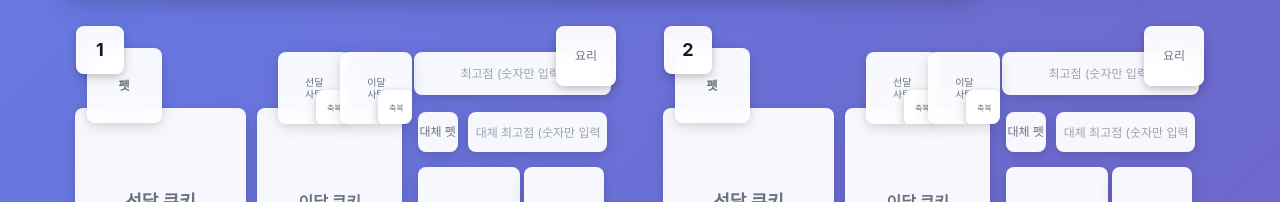
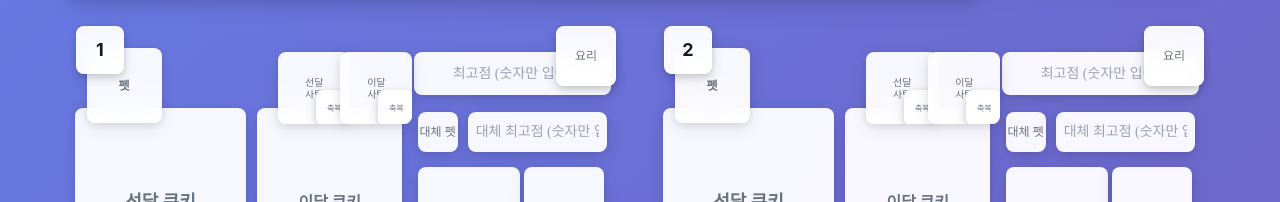
Before and after one commit to kgyujin/cookie-run-ovenbreak-combination-generator, a Next.js app: page / in a window 1280 px wide. Shown: the part 466-668 px from the top of the page. Built offline with nearby package versions, Linux system fonts and the light colour scheme; a web font is replaced by a local one.

Commit message:
점수 폰트 설정 동기화 및 외곽선 색상 설정 추가

```diff
--- a/components/ComboBlock.tsx
+++ b/components/ComboBlock.tsx
@@ -259,15 +259,28 @@ export default function ComboBlock({ arenaIndex }: { arenaIndex: number }) {
         disabled={isExporting}
         placeholder={isExporting ? '' : '최고점 (숫자만 입력)'}
         className={clsx(
-          'absolute px-2 py-1 text-xs text-center focus:outline-none placeholder-gray-400 disabled:cursor-not-allowed transition-all text-gray-800',
-          `${macosBase} ${unifiedShadow}`
+          'absolute px-2 py-1 text-center focus:outline-none placeholder-gray-400 disabled:cursor-not-allowed transition-all',
+          // 기존 text-gray-800 제거 (style에서 제어하기 위함)
+          // text-xs 클래스도 style의 fontSize가 덮어씌우므로 있어도 무관하지만 명시적으로 style 우선
+          arena.score.value && !isExporting ? 'bg-transparent' : `${macosBase} ${unifiedShadow}`
         )}
         style={{
           zIndex: 20,
           width: '35%',
           height: '10%',
           top: '9%',
-          right: '3%'
+          right: '3%',
+          // [추가된 부분] 설정된 폰트 색상과 크기 적용
+          color: fontSettings.scoreColor,
+          fontSize: `${fontSettings.scoreFontSize}px`,
+          fontFamily: fontSettings.fontFamily === 'Custom' ? 'CustomFont' : fontSettings.fontFamily, // (선택사항) 폰트 종류까지 맞추려면 추가
+          // ▼ [추가] 외곽선 스타일 적용
+          WebkitTextStroke: fontSettings.scoreStrokeWidth && fontSettings.scoreStrokeWidth > 0
+            ? `${fontSettings.scoreStrokeWidth}px ${fontSettings.scoreStrokeColor}`
+            : 'unset',
+
+          // (선택) 외곽선이 글자 안쪽을 먹지 않도록 바깥으로 그리기
+          paintOrder: 'stroke fill'
         }}
       />
 
@@ -406,14 +419,26 @@ export default function ComboBlock({ arenaIndex }: { arenaIndex: number }) {
           disabled={isExporting}
           placeholder={isExporting ? '' : '대체 최고점 (숫자만 입력)'}
           className={clsx(
-            'absolute px-2 py-1 text-xs text-center focus:outline-none placeholder-gray-400 disabled:cursor-not-allowed transition-all text-gray-800',
-            `${macosBase} ${unifiedShadow}`
+            'absolute px-2 py-1 text-center focus:outline-none placeholder-gray-400 disabled:cursor-not-allowed transition-all',
+             // 기존 text-gray-800 제거
+            arena.subScore.value && !isExporting ? 'bg-transparent' : `${macosBase} ${unifiedShadow}`
           )}
           style={{
             top: '2%',
             left: 'calc(2% + 50px)',
             right: '2%',
-            height: '40px'
+            height: '40px',
+            // [추가된 부분] 설정된 폰트 색상과 크기 적용
+            color: fontSettings.scoreColor,
+            fontSize: `${fontSettings.scoreFontSize}px`,
+            fontFamily: fontSettings.fontFamily === 'Custom' ? 'CustomFont' : fontSettings.fontFamily, // (선택사항)
+            // ▼ [추가] 외곽선 스타일 적용
+          WebkitTextStroke: fontSettings.scoreStrokeWidth && fontSettings.scoreStrokeWidth > 0
+            ? `${fontSettings.scoreStrokeWidth}px ${fontSettings.scoreStrokeColor}`
+            : 'unset',
+
+          // (선택) 외곽선이 글자 안쪽을 먹지 않도록 바깥으로 그리기
+          paintOrder: 'stroke fill'
           }}
         />
 
--- a/components/SettingsModal.tsx
+++ b/components/SettingsModal.tsx
@@ -33,6 +33,8 @@ export default function SettingsModal({ onClose }: { onClose: () => void }) {
   const [imageBackgroundColor, setImageBackgroundColor] = useState(fontSettings.imageBackgroundColor || '#ffffff');
   const [scoreColor, setScoreColor] = useState(fontSettings.scoreColor || '#111827');
   const [scoreFontSize, setScoreFontSize] = useState(fontSettings.scoreFontSize || 14);
+  const [scoreStrokeColor, setScoreStrokeColor] = useState(fontSettings.scoreStrokeColor || '#ffffff');
+  const [scoreStrokeWidth, setScoreStrokeWidth] = useState(fontSettings.scoreStrokeWidth || 0);
 
   // Display states
   const [scoreDisplayType, setScoreDisplayType] = useState(displaySettings.scoreDisplayType);
@@ -70,6 +72,8 @@ export default function SettingsModal({ onClose }: { onClose: () => void }) {
       imageBackgroundColor,
       scoreColor,
       scoreFontSize,
+      scoreStrokeColor,
+      scoreStrokeWidth,
     });
 
     // Save display settings
@@ -129,6 +133,8 @@ export default function SettingsModal({ onClose }: { onClose: () => void }) {
     setImageBackgroundColor('#ffffff');
     setScoreColor('#111827');
     setScoreFontSize(14);
+    setScoreStrokeColor('#ffffff');
+    setScoreStrokeWidth(0);
     setScoreDisplayType('comma');
   };
 
@@ -533,14 +539,45 @@ export default function SettingsModal({ onClose }: { onClose: () => void }) {
                 <input
                   type="range"
                   min="10"
-                  max="24"
+                  max="48"
                   value={scoreFontSize}
                   onChange={(e) => setScoreFontSize(Number(e.target.value))}
                   className="w-full"
                 />
                 <div className="flex justify-between text-gray-500 text-xs mt-1">
                   <span>10px</span>
-                  <span>24px</span>
+                  <span>48px</span> {/* 라벨도 48px로 변경 */}
+                </div>
+              </div>
+
+              {/* Score Stroke Color (점수 외곽선 색상) */}
+              <div>
+                <label className="block text-gray-800 text-sm font-semibold mb-2">점수 외곽선 색상</label>
+                <input
+                  type="color"
+                  value={scoreStrokeColor}
+                  onChange={(e) => setScoreStrokeColor(e.target.value)}
+                  className="w-full h-12 rounded-lg cursor-pointer"
+                />
+              </div>
+
+              {/* Score Stroke Width (점수 외곽선 두께) */}
+              <div>
+                <label className="block text-gray-800 text-sm font-semibold mb-2">
+                  점수 외곽선 두께: {scoreStrokeWidth}px
+                </label>
+                <input
+                  type="range"
+                  min="0"
+                  max="5"
+                  step="0.5"
+                  value={scoreStrokeWidth}
+                  onChange={(e) => setScoreStrokeWidth(Number(e.target.value))}
+                  className="w-full"
+                />
+                <div className="flex justify-between text-gray-500 text-xs mt-1">
+                  <span>없음 (0px)</span>
+                  <span>두껍게 (5px)</span>
                 </div>
               </div>
 
--- a/store/useAppStore.ts
+++ b/store/useAppStore.ts
@@ -86,6 +86,8 @@ const initialState: AppState = {
     imageBackgroundColor: '#ffffff',
     scoreColor: '#111827',
     scoreFontSize: 14,
+    scoreStrokeColor: '#ffffff',
+    scoreStrokeWidth: 0,
   },
   displaySettings: {
     scoreDisplayType: 'comma',
--- a/types/index.ts
+++ b/types/index.ts
@@ -73,6 +73,8 @@ export interface FontSettings {
   imageBackgroundColor?: string;
   scoreColor?: string;
   scoreFontSize?: number;
+  scoreStrokeColor?: string;
+  scoreStrokeWidth?: number;
 }
 
 export interface DisplaySettings {
```
